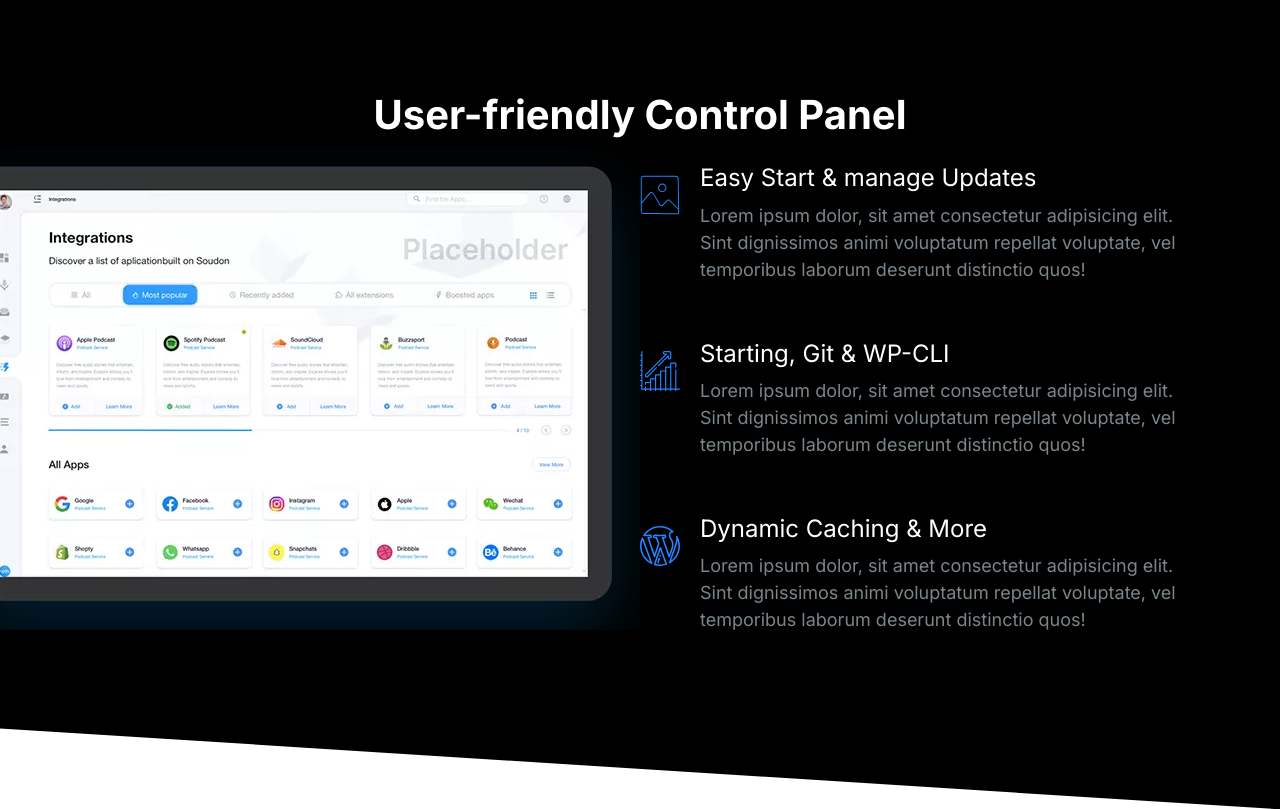
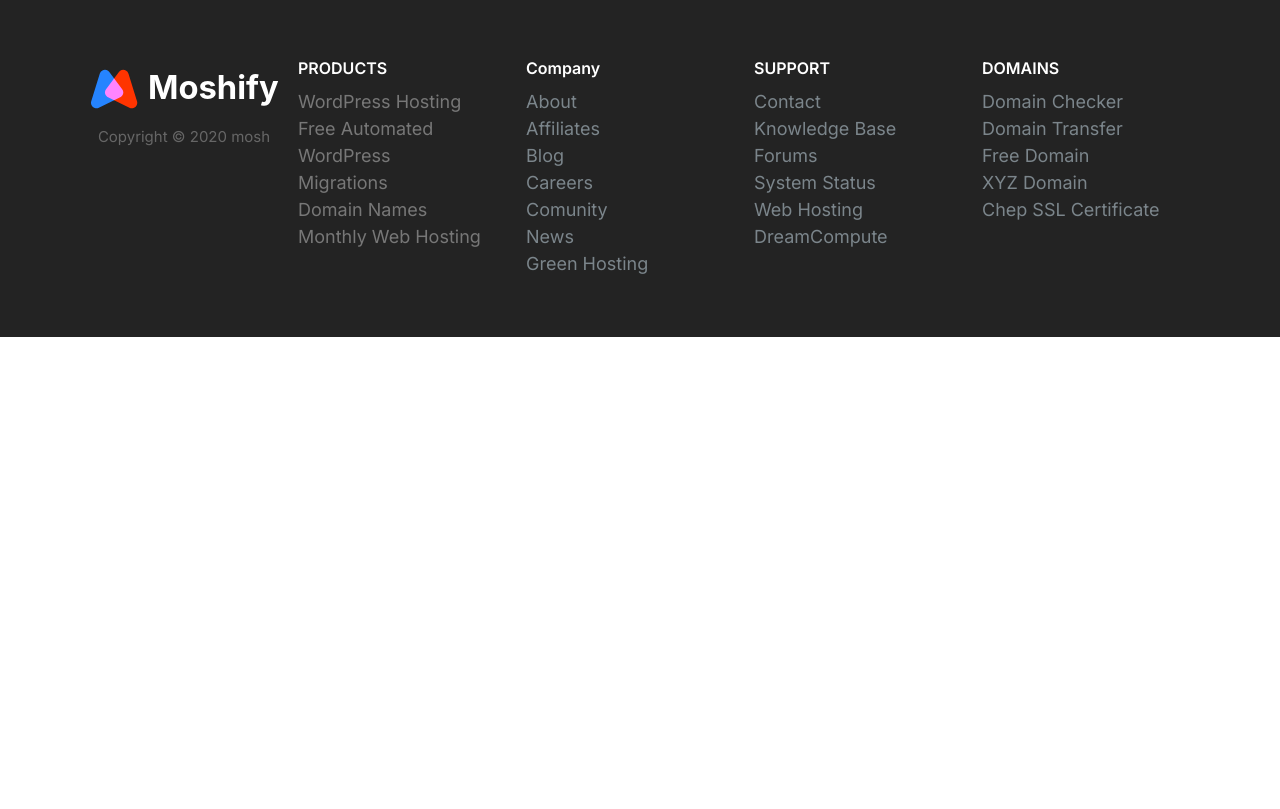
Before and after one commit to filippkz/First-progect, a plain HTML site: page index.html in a window 1280 px wide. Drawn offline with Linux system fonts and the light colour scheme.

Commit message:
Building Footer.

```diff
--- a/css/styles.css
+++ b/css/styles.css
@@ -651,6 +651,7 @@ transform: rotate(0);
 
 .block__header {
   text-align: center;
+  margin-bottom: 4rem;
 }
 
 .block__heading {
@@ -863,3 +864,80 @@ transform: rotate(0);
     grid-template-columns: 50% 50%;
   }
 }
+
+
+/* Footer */
+
+.footer {
+  background: #232323;
+}
+
+.footer a {
+  color: #777;
+  transition: color 0.3s;
+}
+
+.footer a:hover {
+  color: #fff;
+}
+
+.footer__section {
+  pad: 2rem;
+  border-bottom: 1px solid #393939;
+}
+
+.footer__section .list {
+  margin: 0;
+}
+
+.footer__heading {
+  font-weight: 600;
+}
+
+.footer__brand {
+  margin-top: 5rem;
+  text-align: center;
+}
+
+.footer__brand >img {
+  width: 100%;
+  max-width: 230px;
+}
+
+.footer__copyright {
+  font-size: 2.1rem;
+  color: #fff;
+  opacity: 0.3;
+}
+
+@media screen and (min-width:768px) {
+  .footer__sections {
+  grid-template-columns: repeat(auto-fit, minmax(100px, 1fr));
+  }
+
+  .footer .collapsible__chevron {
+    display: none;
+  }
+
+  .footer .collapsible__content {
+    opacity: 1;
+    max-height: 100%;
+  }
+
+  .footer__brand {
+    order: -1;
+    margin-top: 0;
+  }
+
+  .footer__copyright {
+    font-size: 1.5rem;
+  }
+
+  .footer__section {
+    border: 0;
+  }
+
+  .footer__heading {
+    font-size: 1.6rem;
+  }
+}
--- a/index.html
+++ b/index.html
@@ -14,75 +14,85 @@
     <title>Document</title>
   </head>
   <body>
-    <section class="block block--dark block--skewed-right block-showcase">
-      <header class="block__header">
-        <h2>User-friendly Control Panel</h2>
-      </header>
-      <div class="grid grid--1x2 container">
-        <picture class="block-showcase__image">
-          <source
-            type="image/webp"
-            srcset="images/ipad.webp 1x, images/ipad@2x.webp 2x" />
-          <source
-            type="image/pnj"
-            srcset="images/ipad.pnj 1x, images/ipad@2x.webp 2x" />
-          <img src="/images/ipad.png" alt=""
-        /></picture>
-        <ul class="list">
-          <li>
-            <div class="media">
-              <div class="media__image">
-                <svg class="icon icon--primary">
-                  <use xlink:href="images/sprite.svg#snap"></use>
-                </svg>
-              </div>
-              <div class="media__body">
-                <h3 class="media__title">Easy Start & manage Updates</h3>
-                <p>
-                  Lorem ipsum dolor, sit amet consectetur adipisicing elit. Sint
-                  dignissimos animi voluptatum repellat voluptate, vel
-                  temporibus laborum deserunt distinctio quos!
-                </p>
-              </div>
-            </div>
-          </li>
-          <li>
-            <div class="media">
-              <div class="media__image">
-                <svg class="icon icon--primary">
-                  <use xlink:href="images/sprite.svg#growth"></use>
-                </svg>
-              </div>
-              <div class="media__body">
-                <h3 class="media__title">Starting, Git & WP-CLI</h3>
-                <p>
-                  Lorem ipsum dolor, sit amet consectetur adipisicing elit. Sint
-                  dignissimos animi voluptatum repellat voluptate, vel
-                  temporibus laborum deserunt distinctio quos!
-                </p>
-              </div>
-            </div>
-          </li>
-          <li>
-            <div class="media">
-              <div class="media__image">
-                <svg class="icon icon--primary">
-                  <use xlink:href="images/sprite.svg#wordpress"></use>
-                </svg>
-              </div>
-              <div class="media__body">
-                <h3 class="media__title">Dynamic Caching & More</h3>
-                <p>
-                  Lorem ipsum dolor, sit amet consectetur adipisicing elit. Sint
-                  dignissimos animi voluptatum repellat voluptate, vel
-                  temporibus laborum deserunt distinctio quos!
-                </p>
-              </div>
-            </div>
-          </li>
-        </ul>
+    <footer class="block block--dark footer">
+      <div class="grid container footer__sections">
+        <section class="collapsible collapsible--expanded footer__section">
+          <header class="collapsible__header">
+            <h2 class="collapsible__heading footer__heading">PRODUCTS</h2>
+            <svg class="icon icon--white collapsible__chevron">
+              <use xlink:href="images/sprite.svg#chevron"></use>
+            </svg>
+          </header>
+          <div class="collapsible__content">
+            <ul class="list">
+              <li><a href="">WordPress Hosting</a></li>
+              <li><a href="">Free Automated WordPress</a></li>
+              <li><a href="">Migrations</a></li>
+              <li><a href="">Domain Names</a></li>
+              <li><a href="">Monthly Web Hosting</a></li>
+            </ul>
+          </div>
+        </section>
+        <section class="collapsible footer__section">
+          <header class="collapsible__header">
+            <h2 class="collapsible__heading footer__heading">Company</h2>
+            <svg class="icon icon--white collapsible__chevron">
+              <use xlink:href="images/sprite.svg#chevron"></use>
+            </svg>
+          </header>
+          <div class="collapsible__content">
+            <ul class="list">
+              <li>About</li>
+              <li>Affiliates</li>
+              <li>Blog</li>
+              <li>Careers</li>
+              <li>Comunity</li>
+              <li>News</li>
+              <li>Green Hosting</li>
+            </ul>
+          </div>
+        </section>
+        <section class="collapsible footer__section">
+          <header class="collapsible__header">
+            <h2 class="collapsible__heading footer__heading">SUPPORT</h2>
+            <svg class="icon icon--white collapsible__chevron">
+              <use xlink:href="images/sprite.svg#chevron"></use>
+            </svg>
+          </header>
+          <div class="collapsible__content">
+            <ul class="list">
+              <li>Contact</li>
+              <li>Knowledge Base</li>
+              <li>Forums</li>
+              <li>System Status</li>
+              <li>Web Hosting</li>
+              <li>DreamCompute</li>
+            </ul>
+          </div>
+        </section>
+        <section class="collapsible footer__section">
+          <header class="collapsible__header">
+            <h2 class="collapsible__heading footer__heading">DOMAINS</h2>
+            <svg class="icon icon--white collapsible__chevron">
+              <use xlink:href="images/sprite.svg#chevron"></use>
+            </svg>
+          </header>
+          <div class="collapsible__content">
+            <ul class="list">
+              <li>Domain Checker</li>
+              <li>Domain Transfer</li>
+              <li>Free Domain</li>
+              <li>XYZ Domain</li>
+              <li>Chep SSL Certificate</li>
+            </ul>
+          </div>
+        </section>
+        <section class="footer__brand">
+          <img src="/images/logo.svg" alt="" />
+          <p class="footer__copyright">Copyright &copy 2020 mosh</p>
+        </section>
       </div>
-    </section>
+    </footer>
     <script src="js/main.js"></script>
   </body>
 </html>
```
Also changed, not shown: components/block-footer.html (added, +79 -0 lines), images/logo.png (added).
